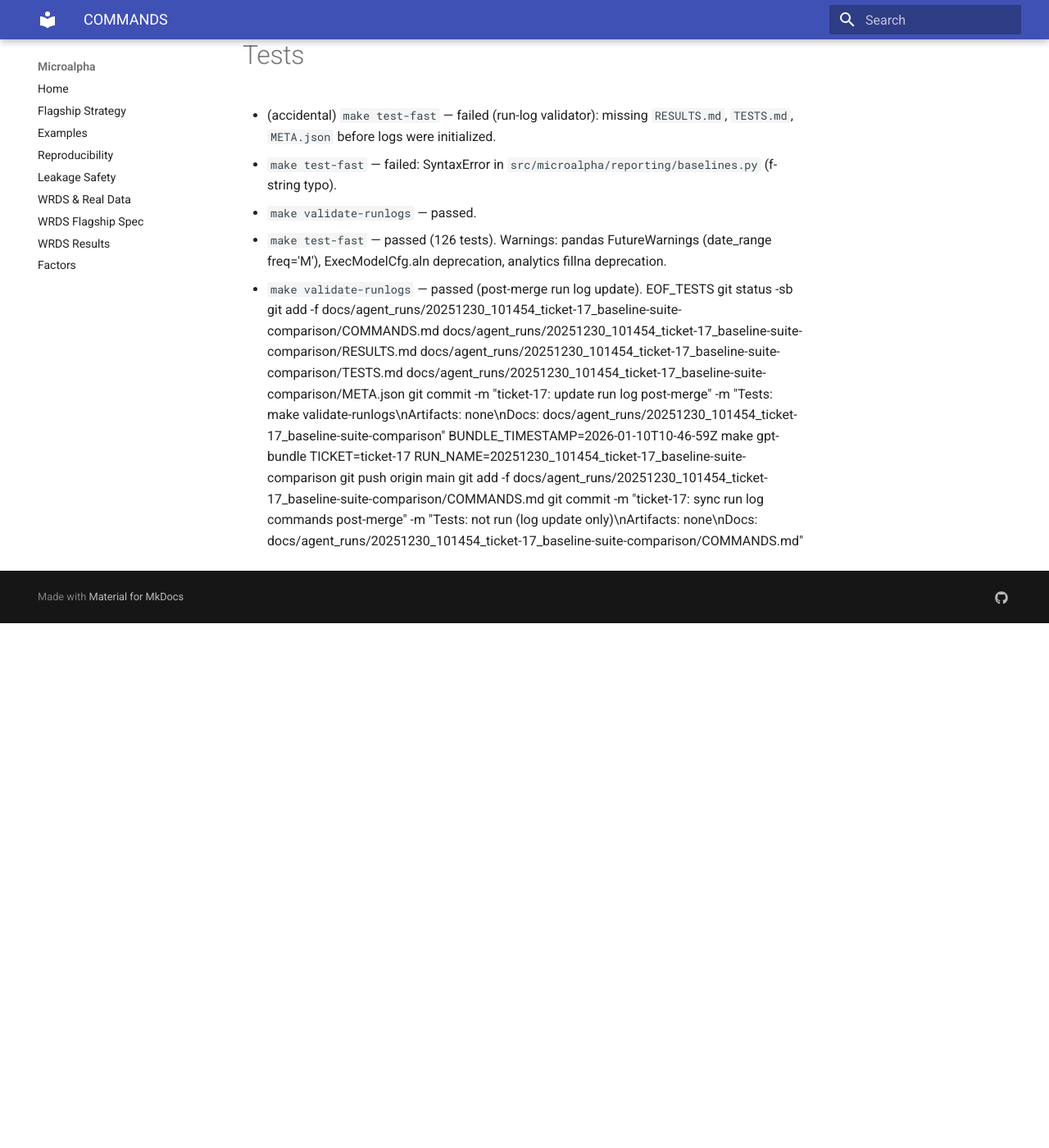
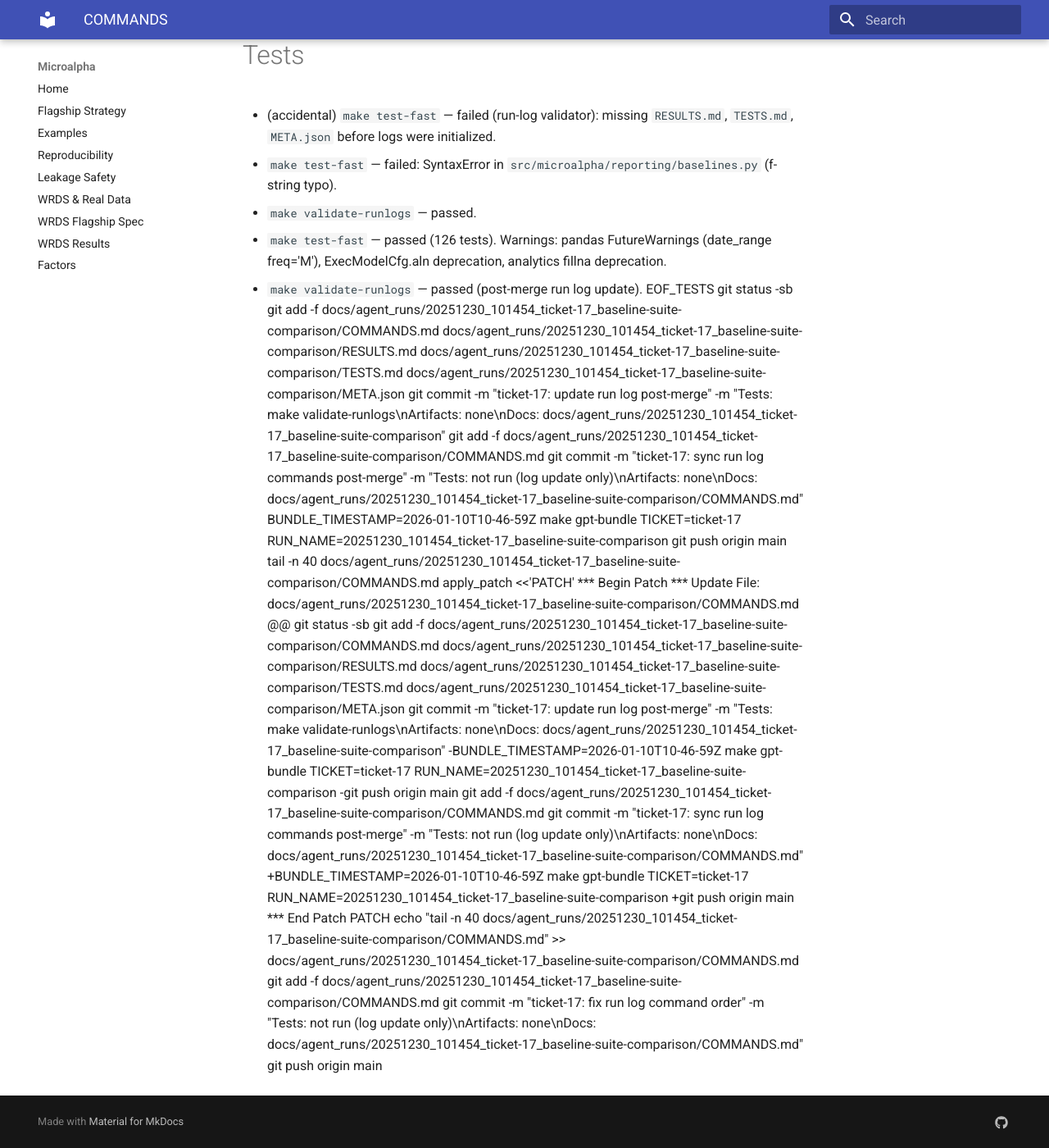
Before and after one commit to MateoBodon/microalpha, an MkDocs documentation site: the page built from docs/agent_runs/20251230_101454_ticket-17_baseline-suite-comparison/COMMANDS.md, in a window 1280 px wide and 1400 px high, scrolled down 7016 px. Shown: the whole window at 82% size. Built offline with MkDocs 1.6.1 and Material for MkDocs 9.7.7, drawn with Linux system fonts in a browser that asks for light colours; before the commit the page ends 7776 px from its top, so only the background shows below that.

Commit message:
ticket-17: fix run log command order
Tests: not run (log update only)\nArtifacts: none\nDocs: docs/agent_runs/20251230_101454_ticket-17_baseline-suite-comparison/COMMANDS.md

```diff
--- a/docs/agent_runs/20251230_101454_ticket-17_baseline-suite-comparison/COMMANDS.md
+++ b/docs/agent_runs/20251230_101454_ticket-17_baseline-suite-comparison/COMMANDS.md
@@ -323,7 +323,27 @@
 git status -sb
 git add -f docs/agent_runs/20251230_101454_ticket-17_baseline-suite-comparison/COMMANDS.md docs/agent_runs/20251230_101454_ticket-17_baseline-suite-comparison/RESULTS.md docs/agent_runs/20251230_101454_ticket-17_baseline-suite-comparison/TESTS.md docs/agent_runs/20251230_101454_ticket-17_baseline-suite-comparison/META.json
 git commit -m "ticket-17: update run log post-merge" -m "Tests: make validate-runlogs\nArtifacts: none\nDocs: docs/agent_runs/20251230_101454_ticket-17_baseline-suite-comparison"
+git add -f docs/agent_runs/20251230_101454_ticket-17_baseline-suite-comparison/COMMANDS.md
+git commit -m "ticket-17: sync run log commands post-merge" -m "Tests: not run (log update only)\nArtifacts: none\nDocs: docs/agent_runs/20251230_101454_ticket-17_baseline-suite-comparison/COMMANDS.md"
 BUNDLE_TIMESTAMP=2026-01-10T10-46-59Z make gpt-bundle TICKET=ticket-17 RUN_NAME=20251230_101454_ticket-17_baseline-suite-comparison
 git push origin main
+tail -n 40 docs/agent_runs/20251230_101454_ticket-17_baseline-suite-comparison/COMMANDS.md
+apply_patch <<'PATCH'
+*** Begin Patch
+*** Update File: docs/agent_runs/20251230_101454_ticket-17_baseline-suite-comparison/COMMANDS.md
+@@
+ git status -sb
+ git add -f docs/agent_runs/20251230_101454_ticket-17_baseline-suite-comparison/COMMANDS.md docs/agent_runs/20251230_101454_ticket-17_baseline-suite-comparison/RESULTS.md docs/agent_runs/20251230_101454_ticket-17_baseline-suite-comparison/TESTS.md docs/agent_runs/20251230_101454_ticket-17_baseline-suite-comparison/META.json
+ git commit -m "ticket-17: update run log post-merge" -m "Tests: make validate-runlogs\nArtifacts: none\nDocs: docs/agent_runs/20251230_101454_ticket-17_baseline-suite-comparison"
+-BUNDLE_TIMESTAMP=2026-01-10T10-46-59Z make gpt-bundle TICKET=ticket-17 RUN_NAME=20251230_101454_ticket-17_baseline-suite-comparison
+-git push origin main
+ git add -f docs/agent_runs/20251230_101454_ticket-17_baseline-suite-comparison/COMMANDS.md
+ git commit -m "ticket-17: sync run log commands post-merge" -m "Tests: not run (log update only)\nArtifacts: none\nDocs: docs/agent_runs/20251230_101454_ticket-17_baseline-suite-comparison/COMMANDS.md"
++BUNDLE_TIMESTAMP=2026-01-10T10-46-59Z make gpt-bundle TICKET=ticket-17 RUN_NAME=20251230_101454_ticket-17_baseline-suite-comparison
++git push origin main
+*** End Patch
+PATCH
+echo "tail -n 40 docs/agent_runs/20251230_101454_ticket-17_baseline-suite-comparison/COMMANDS.md" >> docs/agent_runs/20251230_101454_ticket-17_baseline-suite-comparison/COMMANDS.md
 git add -f docs/agent_runs/20251230_101454_ticket-17_baseline-suite-comparison/COMMANDS.md
-git commit -m "ticket-17: sync run log commands post-merge" -m "Tests: not run (log update only)\nArtifacts: none\nDocs: docs/agent_runs/20251230_101454_ticket-17_baseline-suite-comparison/COMMANDS.md"
+git commit -m "ticket-17: fix run log command order" -m "Tests: not run (log update only)\nArtifacts: none\nDocs: docs/agent_runs/20251230_101454_ticket-17_baseline-suite-comparison/COMMANDS.md"
+git push origin main
```
